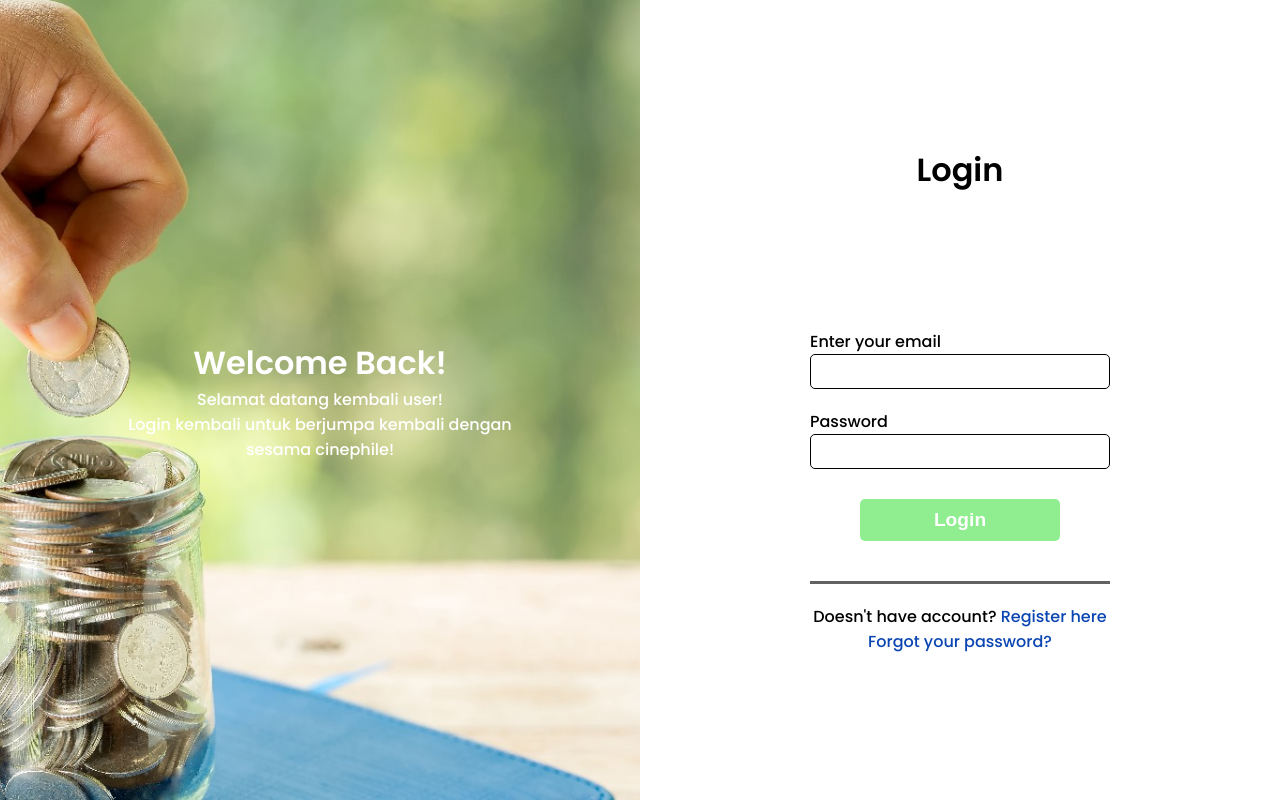
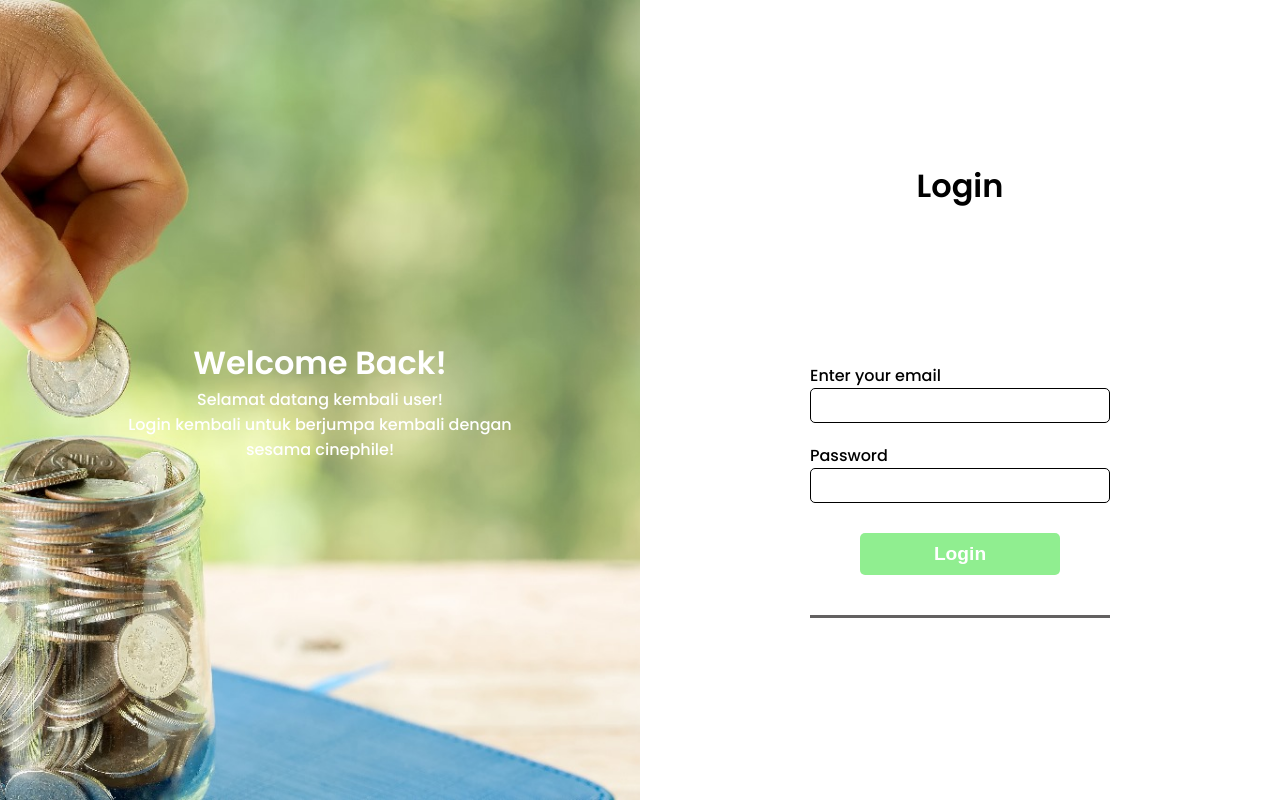
Before and after one commit to Huntara/Infaq_Shodaqoh_Fe, a Laravel app: page /login in a window 1280 px wide. Run offline with Laravel 10, Linux system fonts and the light colour scheme; some libraries are stand-ins or nearby versions.

Commit message:
perubahan route login

```diff
--- a/app/Http/Controllers/InfaqController.php
+++ b/app/Http/Controllers/InfaqController.php
@@ -31,8 +31,8 @@ class InfaqController extends Controller
         return view('login');
     }
 
-    public function register()
+    public function forgotpassword()
     {
-        return view('register');
+        return view('forgot-password');
     }
 }
--- a/resources/views/register.blade.php
+++ b/resources/views/forgot-password.blade.php
@@ -73,7 +73,6 @@
           <button class="btn-login">Join Us</button>
           <div class="help">
             <div class="link">
-              <p>Have account? <a href="../login/login.html">Login here</a></p>
             </div>
           </div>
         </form>
--- a/resources/views/login.blade.php
+++ b/resources/views/login.blade.php
@@ -45,8 +45,7 @@
                 <button class="btn-login">Login</button>
                 <div class="help">
                     <div class="link">
-                        <p>Doesn't have account? <a href="../register/register.html">Register here</a></p>
-                        <a href="#">Forgot your password?</a>
+                        {{-- <a href="/forgot-password">Forgot your password?</a> --}}
                     </div>
                 </div>
             </form>
--- a/resources/views/welcome.blade.php
+++ b/resources/views/welcome.blade.php
@@ -34,7 +34,7 @@
                 <div class="link-nav">
                     <a href="#home" class="nav-item">Home</a>
                     <a href="#about" class="nav-item">Tentang Infak</a>
-                    <a href="#" class="btn-login">Sign in</a>
+                    <a href="/login" class="btn-login">Sign in</a>
                 </div>
             </div>
             <div class="hamburger">
--- a/routes/web.php
+++ b/routes/web.php
@@ -2,6 +2,7 @@
 
 use Illuminate\Support\Facades\Route;
 use App\Http\Controllers\InfaqController;
+use App\Http\Controllers\PaymentController;
 
 
 /*
@@ -24,3 +25,4 @@ Route::get('tagihan', [InfaqController::class, 'tagihan']);
 Route::get('payment', [InfaqController::class, 'payment']);
 Route::get('dashboard', [InfaqController::class, 'dashboard']);
 Route::get('login', [InfaqController::class, 'login']);
+Route::get('forgot-password', [InfaqController::class, 'forgotpassword']);
```
